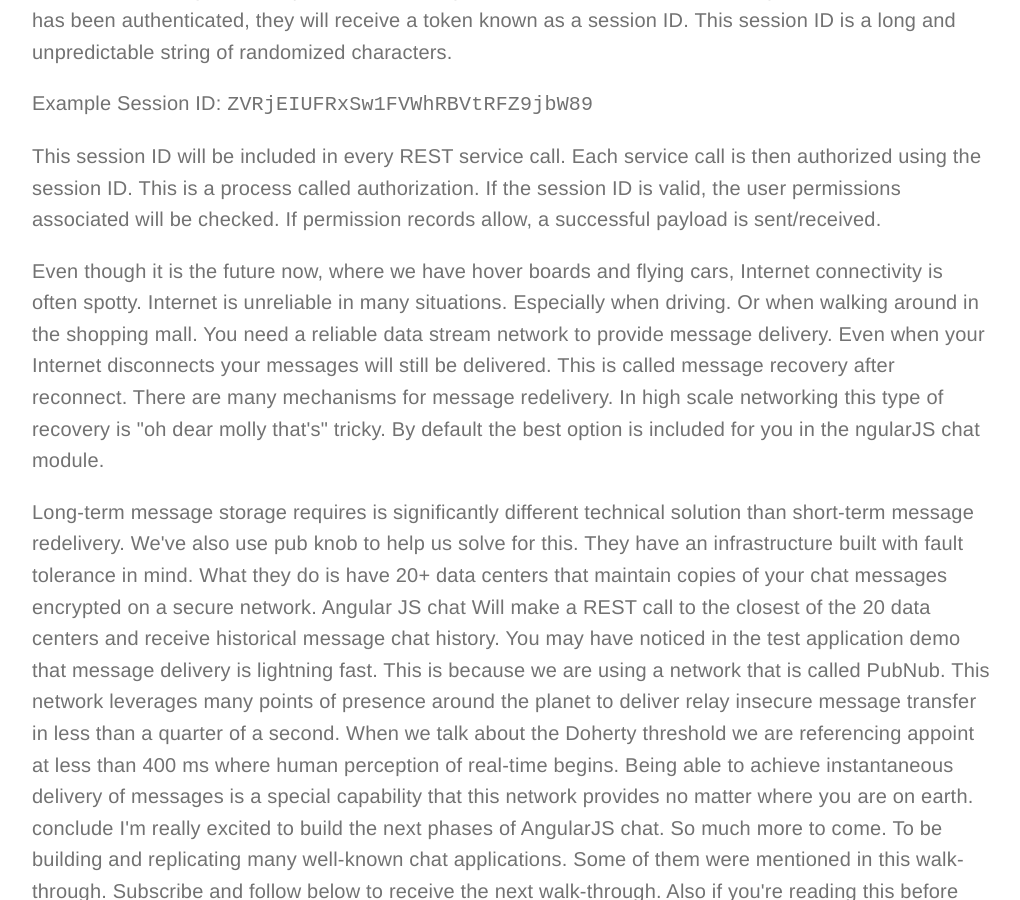
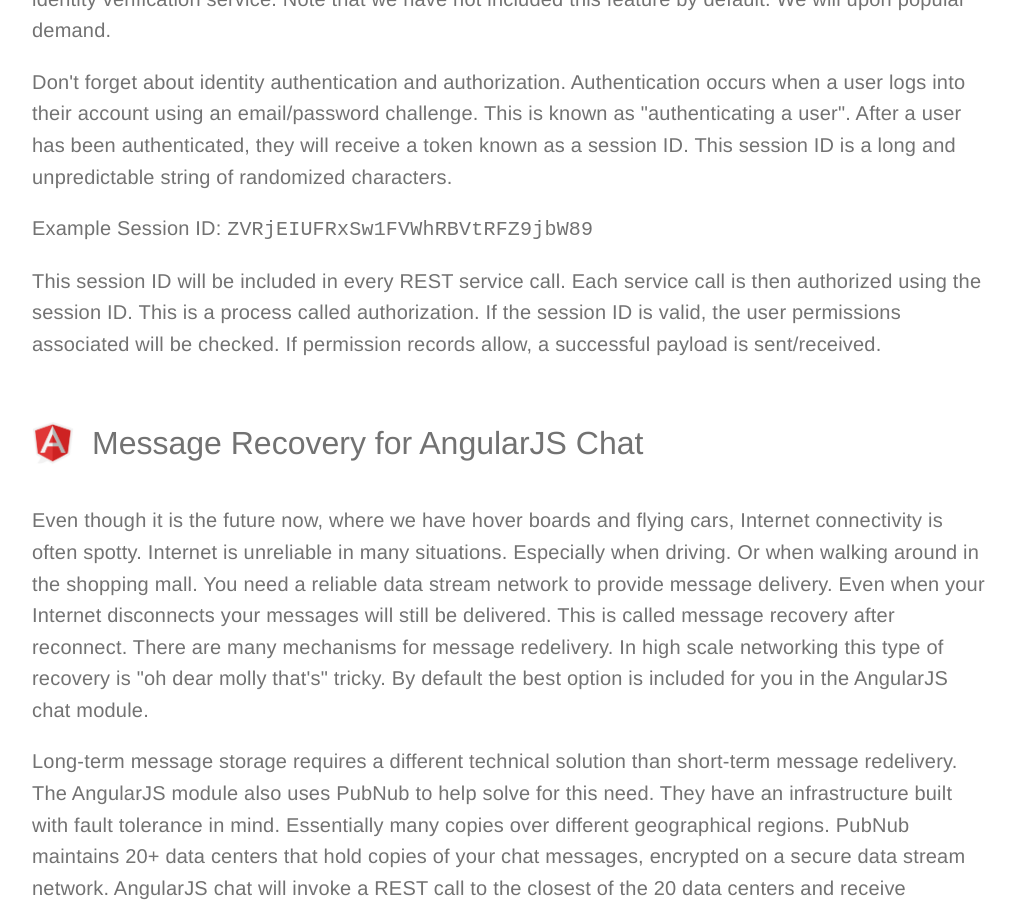
Before and after one commit to stephenlb/angularjs-chat, a Jekyll site: the page built from tutorials/angularjs-basic-chat-module/index.html, in a window 1280 px wide and 900 px high, scrolled down 12368 px. Shown: the whole window, without its empty margins (128-1148 px from the left). Built offline with Jekyll 4.4.1, drawn with Linux system fonts in a browser that asks for light colours; comment, search, counter and statistics services are not loaded; some of the changed text lies outside the part shown.

Commit message:
generally completed tutorial! now just need touchups.

```diff
--- a/tutorials/angularjs-basic-chat-module/index.html
+++ b/tutorials/angularjs-basic-chat-module/index.html
@@ -43,7 +43,7 @@
                         data-layout="full" data-count="default"
                         data-theme="dark"></div>
                     <a href="https://twitter.com/stephenlb" class="twitter-follow-button"
-                        data-show-count="false" data-size="large"></a>
+                        data-show-count="false" data-size="large">Follow StephenLB</a>
                     </div>
                 </div>
             </div>
@@ -81,6 +81,24 @@
         {% highlight bash %}git clone https://github.com/stephenlb/angularjs-chat.git{% endhighlight %}
     </div>
 </div>
+
+
+
+<div>
+WELCOME PRODUCT HUNT
+WELCOME HACKER NEWS
+WELCOME REDDIT
+</div>
+
+
+<div>
+SHARE THIS
+SHARE THIS
+SHARE THIS
+SHARE THIS
+SHARE THIS
+</div>
+
 
 <!-- APP PREIVEW AREA -->
 <div class="container app-preview">
@@ -166,7 +184,11 @@
 
 <!-- START: MAIN TUTORIAL CONTENT -->
 <div class="container tutorial-content">
+
+    <div class="angular-js-chat-logo"></div>
+
     <h2>AngularJS Chat Tutorial</h2>
+
     <p>
         This tutorial is for you
         if you are a <strong>software developer</strong>.
@@ -221,7 +243,7 @@
         data-layout="full" data-count="default"
         data-theme="light"></div>
     <a href="https://twitter.com/stephenlb" class="twitter-follow-button"
-        data-show-count="false" data-size="large"></a><br>
+        data-show-count="false" data-size="large">Follow StephenLB</a><br>
     </div>
     </div>
 
@@ -274,7 +296,7 @@
 {% endhighlight %}
 
     </p><p class="pubnub-api-keys-link">
-        <a href="https://www.pubnub.com/get-started/?medium=sbng2016&source=sbng2016&campaign=sbng2016&keyword=sbangularjs&content=sbng2016">Get PubNub API Keys</a><br>
+        <a target="signup1" href="https://www.pubnub.com/get-started/?medium=sbng2016&source=sbng2016&campaign=sbng2016&keyword=sbangularjs&content=sbng2016">Get PubNub API Keys</a><br>
         You need <strong>PubNub API Keys</strong>.
         This allows the chat communication on a data stream network.
         You can fill in the
@@ -521,8 +543,7 @@
         Now it is less difficult now that you have read this walkthrough.
     </p><p>
 
-    <h4>Periscope and Meerkat</h4>
-    IMG IMG IMG
+    <h4 class="periscope">Periscope and Meerkat</h4>
 
     </p><p>
         Periscope and Meerkat grant you the ability of teleportation.
@@ -546,8 +567,7 @@
         However these apps could have been built with AngularJS in mind.
     </p>
 
-    <h4>TwitchTV and YouTube LIVE!</h4>
-    IMG IMG IMG
+    <h4 class="twitchtv">TwitchTV and YouTube LIVE!</h4>
 
     <p>
         I have been watching Twitch TV.
@@ -569,8 +589,7 @@
         is easy with <code>angular-chat</code> module.
     </p>
 
-    <h4>Slack, Flowdock and BaseCamp</h4>
-    IMG IMG IMG
+    <h4 class="slack">Slack, Flowdock and BaseCamp</h4>
 
     <p>
         Working with my team at PubNub we communicate through team chat.
@@ -588,8 +607,10 @@
         I would definitely build a Slack chat clone using AngularJS.
     </p>
 
-    <h4>Intercom, Olark, UserVoice and Help Desk Support</h4>
-    IMG IMG IMG
+    <h4 class="intercom">
+        Intercom, Olark, UserVoice
+        and Help Desk Support
+    </h4>
 
     <p>
         There are a lot of situations when customer support is dissatisfying.
@@ -610,8 +631,7 @@
         <strong>one-to-one chat</strong>.
     </p>
 
-    <h4>WhatsApp and Snapchat</h4>
-    IMG IMG IMG
+    <h4 class="whatsapp">WhatsApp and Snapchat</h4>
 
     <p>
         We are in the process of replace SMS with OTT (over-the-top) messaging.
@@ -632,8 +652,7 @@
         use the one-to-one chat model.
     </p>
 
-    <h4>Instacart and Eat24</h4>
-    IMG IMG IMG
+    <h4 class="instacart">Instacart and Eat24</h4>
 
     <p>
         There are more chat applications yet.
@@ -647,7 +666,7 @@
         when using chat mechanisms to support staff and customers.
     </p>
 
-    <h3 class="angular-chat-logo">Features in AngularJS Basic Chat</h3>
+    <h3 class="angular-chat-logo">Security in AngularJS Basic Chat</h3>
 
     <p>
         Life is easy.
@@ -669,7 +688,7 @@
         You need to able to confirm their identity.
         The best way to do that is through message signatures.
 
-        You can also call these <a href="http://stackoverflow.com/questions/30739973/pubnub-how-to-identify-the-sender/30741622#30741622"><strong>digital signatures</strong></a>.
+        You can also call these <a target="stackoverflow" href="http://stackoverflow.com/questions/30739973/pubnub-how-to-identify-the-sender/30741622#30741622"><strong>digital signatures</strong></a>.
 
         This is done by generating and maintaining a secret on the client.
         Then you share a public key maintained by an
@@ -698,7 +717,11 @@
         the user permissions associated will be checked.
         If permission records allow,
         a successful payload is sent/received.
-    </p><p>
+    </p>
+
+    <h3 class="angular-chat-logo">Message Recovery for AngularJS Chat</h3>
+
+    <p>
         Even though it is the future now,
         where we have hover boards and flying cars,
         Internet connectivity is often spotty.
@@ -713,21 +736,92 @@
         In high scale networking this type of recovery
         is "oh dear molly that's" tricky.
         By default the best option is included for you in the
-        ngularJS chat module.
+        AngularJS chat module.
     </p><p>
-        Long-term message storage requires is significantly different technical solution than short-term message redelivery. We've also use pub knob to help us solve for this. They have an infrastructure built with fault tolerance in mind. What they do is have 20+ data centers that maintain copies of your chat messages encrypted on a secure network. Angular JS chat Will make a REST call to the closest of the 20 data centers and receive historical message chat history.
+        Long-term message storage requires a different technical solution
+        than short-term message redelivery.
+        The AngularJS module also uses PubNub to help solve for this need.
+        They have an infrastructure built with fault tolerance in mind.
+        Essentially many copies over different geographical regions.
+        PubNub maintains 20+ data centers that hold copies of your chat
+        messages, encrypted on a secure data stream network.
+        AngularJS chat will invoke a REST call to the closest
+        of the 20 data centers and receive historical message chat history.
+        By default this is disabled.
+    </p>
 
-    You may have noticed in the test application demo that message delivery is lightning fast. This is because we are using a network that is called PubNub. This network leverages many points of presence around the planet to deliver relay insecure message transfer in less than a quarter of a second. When we talk about the Doherty threshold we are referencing appoint at less than 400 ms where human perception of real-time begins. Being able to achieve instantaneous delivery of messages is a special capability that this network provides no matter where you are on earth.
+    <h3 class="angular-chat-logo">Speed of Light with AngularJS Chat</h3>
 
-    conclude
+    <iframe class="imgur-embed" width="100%" height="530"
+    frameborder="0" src="http://i.imgur.com/QH1Fmjm.gifv#embed"></iframe>
 
-    I'm really excited to build the next phases of AngularJS chat. So much more to come. To be building and replicating many well-known chat applications. Some of them were mentioned in this walk-through. Subscribe and follow below to receive the next walk-through. Also if you're reading this before the live stream subscribing follow to receive a notification when you go live on YouTube.
+    <p>
+        <a target="doherty-threshold"
+        href="http://haltandcatchfire.wikia.com/wiki/Doherty_Threshold">
+        Doherty Threshold</a>
+    </p>
+    <p>
+        You may have noticed in the test chat application that
+        message delivery is light speed.
+        This is because we are using a data stream network called PubNub.
+        The network leverages many POPs (points of presence)
+        around the planet to transmit secure messages
+        in less than a quarter of a second.
+    </p><p class="pubnub-api-keys-link">
+        <a target="signup2" href="https://www.pubnub.com/get-started/?medium=sbng2016&source=sbng2016&campaign=sbng2016&keyword=sbangularjs&content=sbng2016">Get PubNub API Keys</a><br>
+        You need <strong>PubNub API Keys</strong>.
+        This gives you the Doherty Threshold speed
+        chat communication on a data stream network.
+    </p><p>
+        When we talk about the <strong>Doherty Threshold</strong>
+        we are referencing appoint less than 400ms
+        where human perception of real-time begins.
+        Being able to accomplish instantaneous delivery of chat messages
+        is a cool capability that data stream networks provide.
+    </p>
 
-    SUBSCRIBE SUBSCRIBE SUBSCRIBE SUBSCRIBE
+    <h4>Wrap-up and Next Phases of AngularJS Chat</h4>
+
+    <p>
+        I'm looking forward to building the next phases of AngularJS chat.
+        More to come.
+        The plan is to begin building and replicating
+        well-known chat applications.
+        Some of them were mentioned in this walk-through.
+        Subscribe and follow below to receive the next walk-through.
+        Also if you're reading before the live stream, you should
+        subscribe and follow to receive a notification when the
+        live stream starts on YouTube.
+    </p>
+
+    <div class="social-links">
+    <div class="social-follow-buttons">
+    <div class="g-ytsubscribe" data-channelid="UC8wHV61oXuNCyKuDFOi_cwQ"
+        data-layout="full" data-count="default"
+        data-theme="light"></div>
+    <a href="https://twitter.com/stephenlb" class="twitter-follow-button"
+        data-show-count="false" data-size="large">Follow StephenLB</a><br>
+    </div>
+    </div>
 
 </div>
 <!-- END: MAIN TUTORIAL CONTENT -->
 
+<div>
+SHARE THIS
+SHARE THIS
+SHARE THIS
+SHARE THIS
+SHARE THIS
+</div>
+
+<div>
+COMMENTS
+COMMENTS
+COMMENTS
+COMMENTS
+</div>
+
 <script async defer src="https://apis.google.com/js/platform.js"></script>
 <script async defer src="https://platform.vine.co/static/scripts/embed.js"></script>
 <script>!function(d,s,id){var js,fjs=d.getElementsByTagName(s)[0],p=/^http:/.test(d.location)?'http':'https';if(!d.getElementById(id)){js=d.createElement(s);js.id=id;js.src=p+'://platform.twitter.com/widgets.js';fjs.parentNode.insertBefore(js,fjs);}}(document, 'script', 'twitter-wjs');</script>
--- a/tutorials/angularjs-basic-chat-module/styles.css
+++ b/tutorials/angularjs-basic-chat-module/styles.css
@@ -17,6 +17,13 @@
 }
 .tutorial-content a {
     color: #61AD15;
+}
+.tutorial-content .angular-js-chat-logo {
+    background: transparent url(/media/angularjs-chat.png);
+    background-size: auto 100%;
+    background-position: center;
+    background-repeat: no-repeat;
+    height: 180px;
 }
 .tutorial-content p.pubnub-api-keys-link {
     background: rgba(160,140,140,0.1);
@@ -51,6 +58,55 @@
     text-align: left;
     padding-left: 60px;
     background: transparent url(media/flex-box-css3.png);
+    background-size: auto 100%;
+    background-repeat: no-repeat;
+}
+.install-bower h3 {
+    text-align: left;
+    padding-left: 60px;
+    background: transparent url(/media/bower.png);
+    background-size: auto 100%;
+    background-repeat: no-repeat;
+}
+.tutorial-content h4.periscope {
+    text-align: left;
+    padding-left: 60px;
+    background: transparent url(media/periscope.png);
+    background-size: auto 100%;
+    background-repeat: no-repeat;
+}
+.tutorial-content h4.twitchtv {
+    text-align: left;
+    padding-left: 60px;
+    background: transparent url(media/twitchtv.png);
+    background-size: auto 100%;
+    background-repeat: no-repeat;
+}
+.tutorial-content h4.slack {
+    text-align: left;
+    padding-left: 60px;
+    background: transparent url(media/slack.png);
+    background-size: auto 100%;
+    background-repeat: no-repeat;
+}
+.tutorial-content h4.intercom {
+    text-align: left;
+    padding-left: 60px;
+    background: transparent url(media/intercom.png);
+    background-size: auto 100%;
+    background-repeat: no-repeat;
+}
+.tutorial-content h4.whatsapp {
+    text-align: left;
+    padding-left: 60px;
+    background: transparent url(media/whatsapp.png);
+    background-size: auto 100%;
+    background-repeat: no-repeat;
+}
+.tutorial-content h4.instacart {
+    text-align: left;
+    padding-left: 60px;
+    background: transparent url(media/instacart.png);
     background-size: auto 100%;
     background-repeat: no-repeat;
 }
```
Also changed, not shown: tutorials/angularjs-basic-chat-module/media/instacart.png (added), tutorials/angularjs-basic-chat-module/media/intercom.png (added), tutorials/angularjs-basic-chat-module/media/periscope.png (added), tutorials/angularjs-basic-chat-module/media/slack.png (added), tutorials/angularjs-basic-chat-module/media/twitchtv.png (added), tutorials/angularjs-basic-chat-module/media/whatsapp.png (added).
